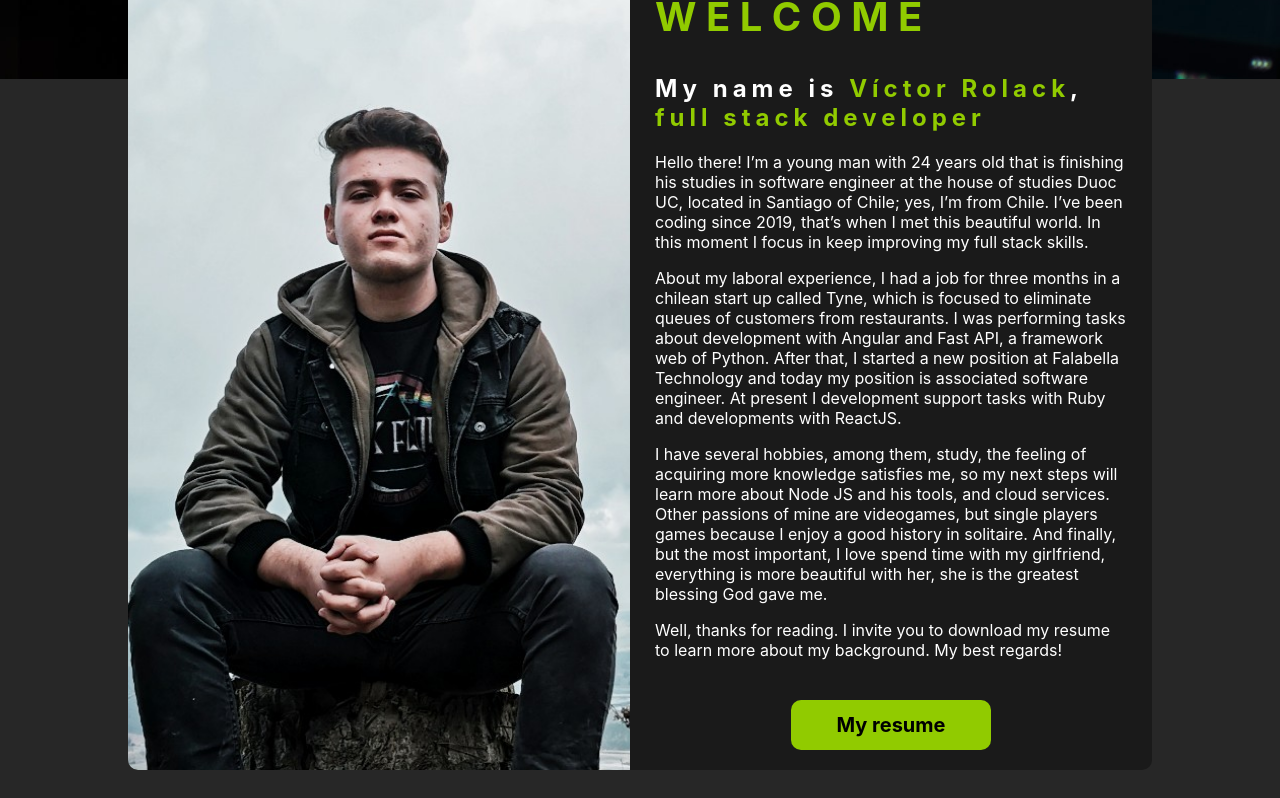
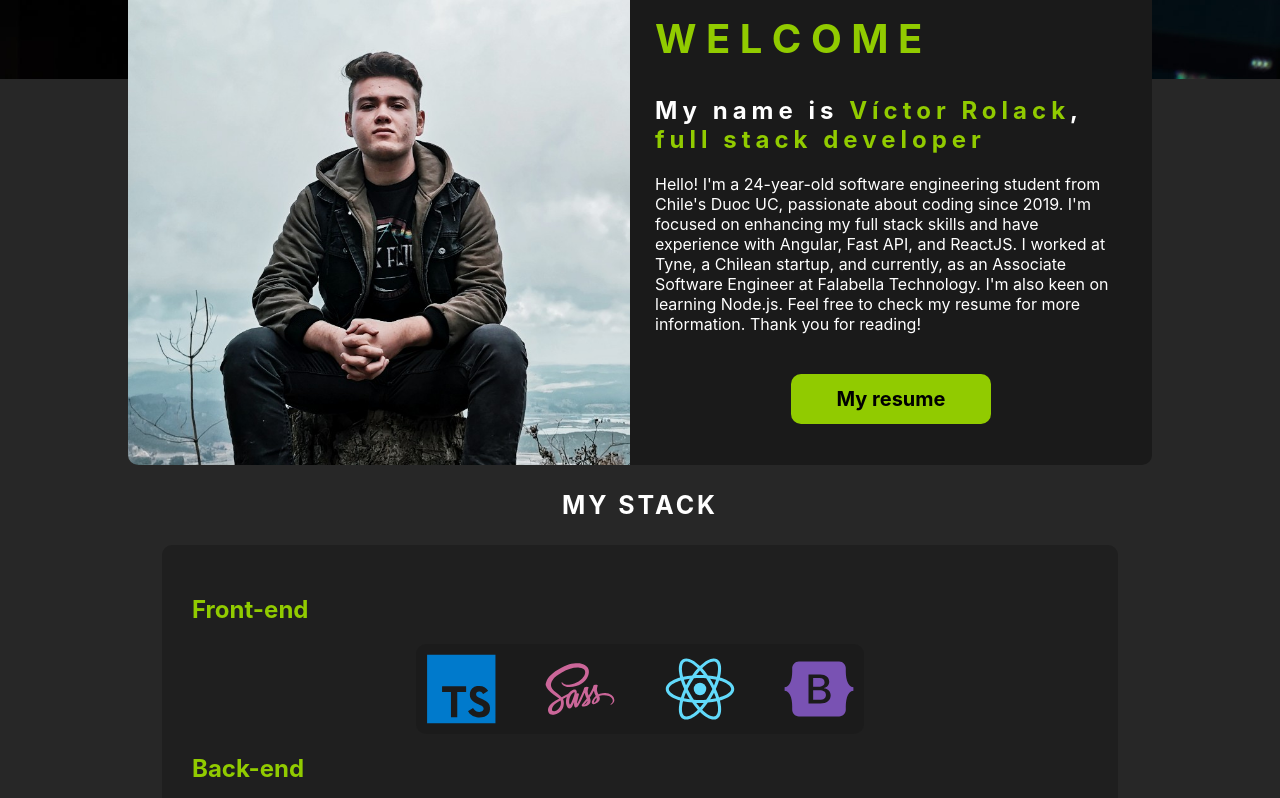
Before and after one commit to vcrolack/rolack-dev, a React (Create React App) app: page / in a window 1280 px wide. Shown: the part 421-1219 px from the top of the page. Built offline with nearby package versions, Linux system fonts and the light colour scheme.

Commit message:
fix home

```diff
--- a/src/components/Home.js
+++ b/src/components/Home.js
@@ -44,36 +44,10 @@ export const Home = () => {
                   <strong>full stack developer</strong>
                 </h2>
                 <p>
-                  Hello there! I’m a young man with 24 years old that is
-                  finishing his studies in software engineer at the house of
-                  studies Duoc UC, located in Santiago of Chile; yes, I’m from
-                  Chile. I’ve been coding since 2019, that’s when I met this
-                  beautiful world. In this moment I focus in keep improving my
-                  full stack skills.
-                </p>
-                <p>
-                  About my laboral experience, I had a job for three months in a
-                  chilean start up called Tyne, which is focused to eliminate
-                  queues of customers from restaurants. I was performing tasks
-                  about development with Angular and Fast API, a framework web
-                  of Python. After that, I started a new position at Falabella
-                  Technology and today my position is associated software
-                  engineer. At present I development support tasks with Ruby and
-                  developments with ReactJS.{" "}
-                </p>
-                <p>
-                  I have several hobbies, among them, study, the feeling of
-                  acquiring more knowledge satisfies me, so my next steps will
-                  learn more about Node JS and his tools, and cloud services.
-                  Other passions of mine are videogames, but single players
-                  games because I enjoy a good history in solitaire. And
-                  finally, but the most important, I love spend time with my
-                  girlfriend, everything is more beautiful with her, she is the
-                  greatest blessing God gave me.
-                </p>
-                <p>
-                  Well, thanks for reading. I invite you to download my resume
-                  to learn more about my background. My best regards!
+                Hello! I'm a 24-year-old software engineering student from Chile's Duoc UC, passionate about coding since 2019. I'm focused on enhancing
+                my full stack skills and have experience with Angular, Fast API, and ReactJS. I worked at Tyne, a Chilean startup, and currently,
+                as an Associate Software Engineer at Falabella Technology. I'm also keen on learning Node.js. Feel free to check my resume for more
+                information. Thank you for reading!
                 </p>
                 <div className="btn-curriculum">
                   <button
--- a/src/components/layout/Footer.js
+++ b/src/components/layout/Footer.js
@@ -15,7 +15,6 @@ export const Footer = () => {
           <a target="_blank" href="https://www.linkedin.com/in/rolack-victor/">
             <FontAwesomeIcon size="3x" icon={["fab", "linkedin"]} />
           </a>
-          <FontAwesomeIcon size="3x" icon={["fab", "twitter"]} />
         </div>
       </div>
     </div>
--- a/src/index.css
+++ b/src/index.css
@@ -547,6 +547,7 @@ form {
 
 .footer-container .description {
   width: 100%;
+  margin-left: 20px;
   font-size: 20px;
   font-weight: bold;
   display: flex;
@@ -554,7 +555,7 @@ form {
 }
 
 .footer-container .social-networks {
-  width: 100%;
+  width: 30%;
   display: flex;
   justify-content: space-around;
   align-items: center;
```
